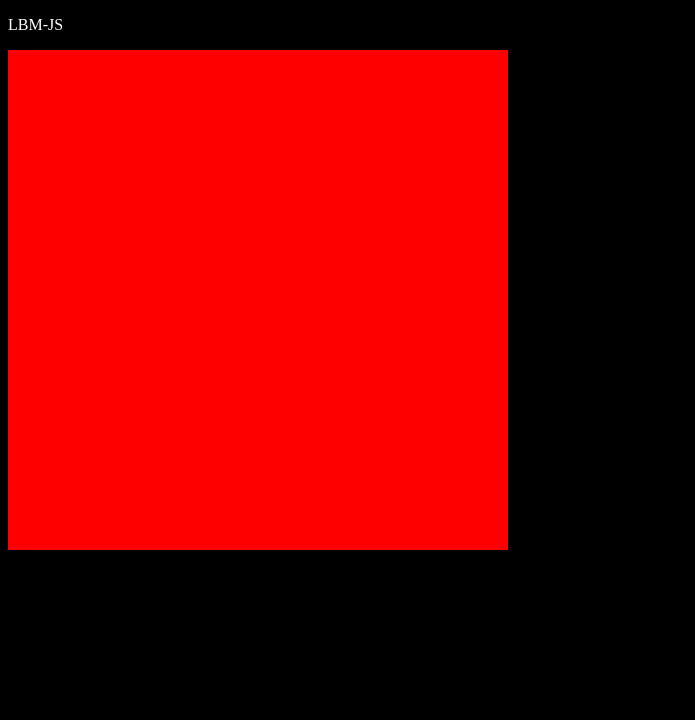
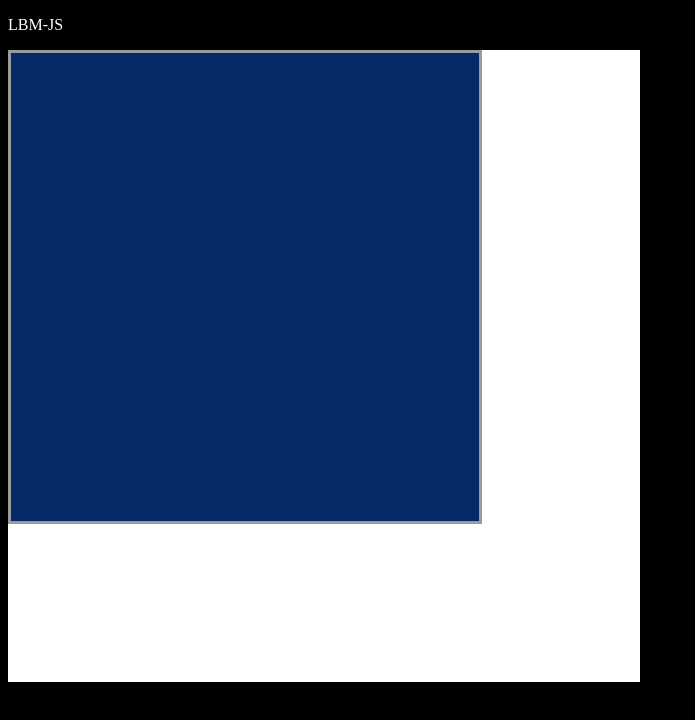
Before and after one commit to noseheavy/lbm-js, a plain HTML site: page index.html in a window 1280 px wide. Shown: the whole page, without its empty margins (0-695 px from the left). Drawn offline with Linux system fonts and the light colour scheme.

Commit message:
formatting and ready for streaming and collision steps

```diff
--- a/index.html
+++ b/index.html
@@ -9,6 +9,6 @@
 
 <body>
     <p>LBM-JS</p>
-    <canvas id="disp" width="500" height="500"></canvas>
+    <canvas id="disp" width="200" height="200"></canvas>
 </body>
 </html>
--- a/script.js
+++ b/script.js
@@ -3,13 +3,13 @@
 // basic reference implementation
 //
 
-// config
+/* config */
 
 // lattice config
 // one pixel per cell
-let widthImg  = 500;
-let heightImg = 500;
-let scaleCell = 1;
+let widthImg  = 150;
+let heightImg = 150;
+let scaleCell = 0.01;
 
 // time step
 let dt = 0.01;
@@ -17,7 +17,8 @@ let dt = 0.01;
 // kinematic viscosity
 let nu = 1;
 
-// reference density
+// absolute reference density
+// all other densities relative (fractional) values
 let rho = 1;
 
 // norm particle density, relative to ref density
@@ -25,41 +26,168 @@ let rho = 1;
 // 6 2 5
 // 3 0 1
 // 7 4 8
+// two sets for swapping
 let p = new Float32Array(9 * widthImg * heightImg);
+let q = new Float32Array(9 * widthImg * heightImg);
+let swap = false;
 
-// weights for collision operator
+// velocity and weights for collision operator
 let w = new Float32Array([
-     1,  0,
-     0,  1,
-    -1,  0,
-     0, -1,
-     1,  1,
-    -1,  1
-    -1, -1,
-     1, -1
+     0,  0, 4 /  9,
+     1,  0, 1 /  9,
+     0,  1, 1 /  9,
+    -1,  0, 1 /  9,
+     0, -1, 1 /  9,
+     1,  1, 1 / 36,
+    -1,  1, 1 / 36,
+    -1, -1, 1 / 36,
+     1, -1, 1 / 36
 ]);
 
-// init
+/* methods */
 
-// calculate speed of sound with lattice config, tau using kinematic viscosity
-let c   = scaleCell / dt / Math.sqrt(3); // notice not simply scale divided by time
+// getters for solver
+function getVelX(i) {
+    return w[3 * i    ];
+}
+function getVelY(i) {
+    return w[3 * i + 1];
+}
+function getW(i) {
+    return w[3 * i + 2];
+}
+
+// for density
+function getP(x, y, i) {
+    if (swap) {
+        return q[9 * widthImg * y + 9 * x + i];
+    } else {
+        return p[9 * widthImg * y + 9 * x + i];
+    }
+}
+function getQ(x, y, i) {
+    if (swap) {
+        return p[9 * widthImg * y + 9 * x + i];
+    } else {
+        return q[9 * widthImg * y + 9 * x + i];
+    }
+}
+function setP(x, y, i, val) {
+    if (swap) {
+        q[9 * widthImg * y + 9 * x + i] = val;
+    } else {
+        p[9 * widthImg * y + 9 * x + i] = val;
+    }
+}
+function setQ(x, y, i, val) {
+    if (swap) {
+        p[9 * widthImg * y + 9 * x + i] = val;
+    } else {
+        q[9 * widthImg * y + 9 * x + i] = val;
+    }
+}
+
+// equil density
+function getEq(i, uX, uY) {
+    return getW(i) * (
+        1 + 3 * (getVelX(i) * uX + getVelY(i) * uY) +
+        4.5 * (getVelX(i) * uX + getVelY(i) * uY) * (getVelX(i) * uX + getVelY(i) * uY) -
+        1.5 * (uX * uX + uY * uY)
+    );
+}
+
+/* init */
+
+// calculate speed of sound w lattice config, tau w kinematic viscosity
+let c   = scaleCell / dt / Math.sqrt(3); // notice not just scale divided by time
 let tau = nu / (c * c * dt) + 0.5;
 
+// setup context and image for display
 let disp = document.getElementById('disp');
 let ctx  = disp.getContext('2d');
 let img  = ctx.createImageData(widthImg, heightImg);
 
-console.log('init');
+let t0 = Date.now() / 1000;
 
-for (let j = 0; j < heightImg; j++) {
-    for (let i = 0; i < widthImg; i++) {
-        // stored left to right, then top to bottom
-        // 4 channels: r, g, b, a
-        img.data[4 * (widthImg * j + i)    ] = 255;
-        img.data[4 * (widthImg * j + i) + 1] = 0;
-        img.data[4 * (widthImg * j + i) + 2] = 0;
-        img.data[4 * (widthImg * j + i) + 3] = 255;
+// lattice
+for (let j = 1; j < heightImg - 1; j ++) {
+    for (let i = 1; i < widthImg - 1; i ++) {
+        for (let dir = 0; dir < 9; dir ++) {
+            setP(i, j, dir, getEq(dir, 0, 0)); // assume all points at equilibrium
+        }
     }
 }
 
-ctx.putImageData(img, 0, 0);
+// boundaries
+// todo: handle no-slip
+for (let i = 0; i < widthImg; i ++) {
+    for (let dir = 0; dir < 9; dir ++) {
+        setP(i,             0, dir, -1);
+        setP(i, heightImg - 1, dir, -1);
+    }
+}
+for (let i = 1; i < heightImg - 1; i ++) {
+    for (let dir = 0; dir < 9; dir ++) {
+        setP(           0, i, dir, -1);
+        setP(widthImg - 1, i, dir, -1);
+    }
+}
+
+// debug
+for (let dir = 0; dir < 9; dir ++) {
+    console.log(getP(0, 1, dir));
+}
+console.log('init');
+
+/* main */
+
+// sim loop
+function render() {
+    // timing
+    let t = Date.now() / 1000 - t0;
+
+    // render current field
+    for (let j = 0; j < heightImg; j ++) {
+        for (let i = 0; i < widthImg; i ++) {
+            // stored left to right, then top to bottom
+            // 4 channels: r, g, b, a
+            /* img.data[4 * (widthImg * j + i)    ] = 255 * (0.5 + 0.5 * Math.sin(t));
+            img.data[4 * (widthImg * j + i) + 1] = 255 * (0.5 + 0.5 * Math.sin(t * 0.9 + 1 * Math.PI / 3));
+            img.data[4 * (widthImg * j + i) + 2] = 255 * (0.5 + 0.5 * Math.sin(t * 0.8 + 2 * Math.PI / 3));
+
+            img.data[4 * (widthImg * j + i) + 3] = 255; */
+            if (getP(i, j, 0) < 0) {
+                img.data[4 * (widthImg * j + i)    ] = 155;
+                img.data[4 * (widthImg * j + i) + 1] = 155;
+                img.data[4 * (widthImg * j + i) + 2] = 155;
+            } else {
+                img.data[4 * (widthImg * j + i)    ] = 255 * (0.5 + 0.5 * Math.sin(t));
+                img.data[4 * (widthImg * j + i) + 1] = 255 * (0.5 + 0.5 * Math.sin(t * 0.9 + 1 * Math.PI / 3));
+                img.data[4 * (widthImg * j + i) + 2] = 255 * (0.5 + 0.5 * Math.sin(t * 0.8 + 2 * Math.PI / 3));
+            }
+
+            img.data[4 * (widthImg * j + i) + 3] = 255;
+        }
+    }
+    ctx.putImageData(img, 0, 0);
+
+    // stream
+    for (let j = 1; j < heightImg - 1; j ++) {
+        for (let i = 1; i < widthImg - 1; i ++) {
+        }
+    }
+
+    // collide
+    for (let j = 1; j < heightImg - 1; j ++) {
+        for (let i = 1; i < widthImg - 1; i ++) {
+        }
+    }
+
+    // todo: boundaries (before next stream...)
+
+    // wait for frame
+    requestAnimationFrame(render);
+}
+
+// begin rendering
+render();
--- a/style.css
+++ b/style.css
@@ -6,4 +6,5 @@ body {
 #disp {
     background-color: white;
     image-rendering: pixelated;
+    width: 50%;
 }
```
